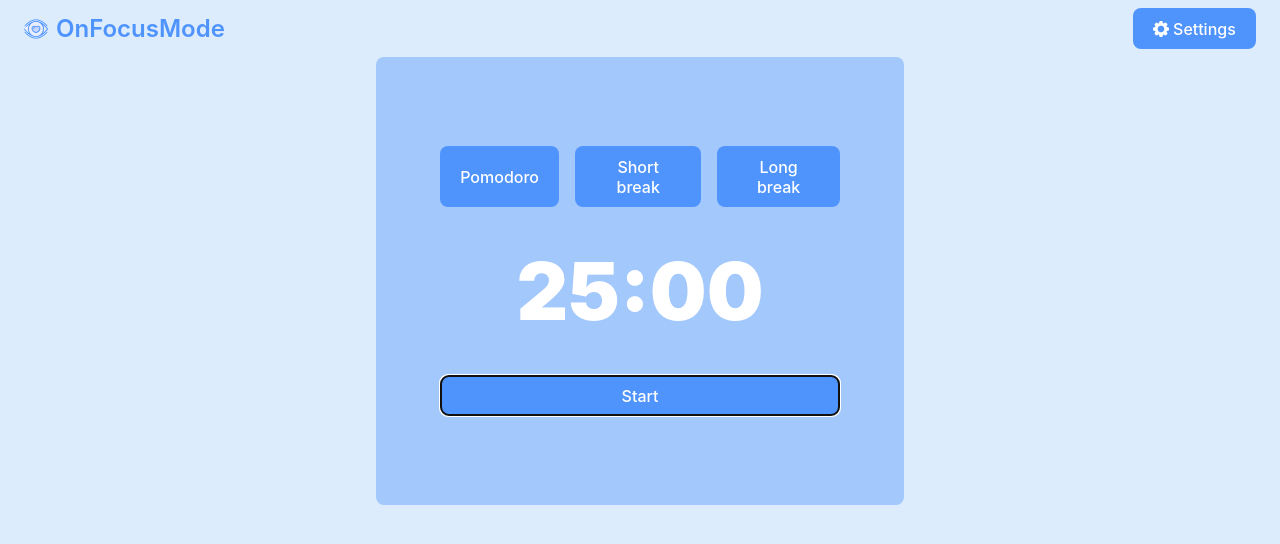
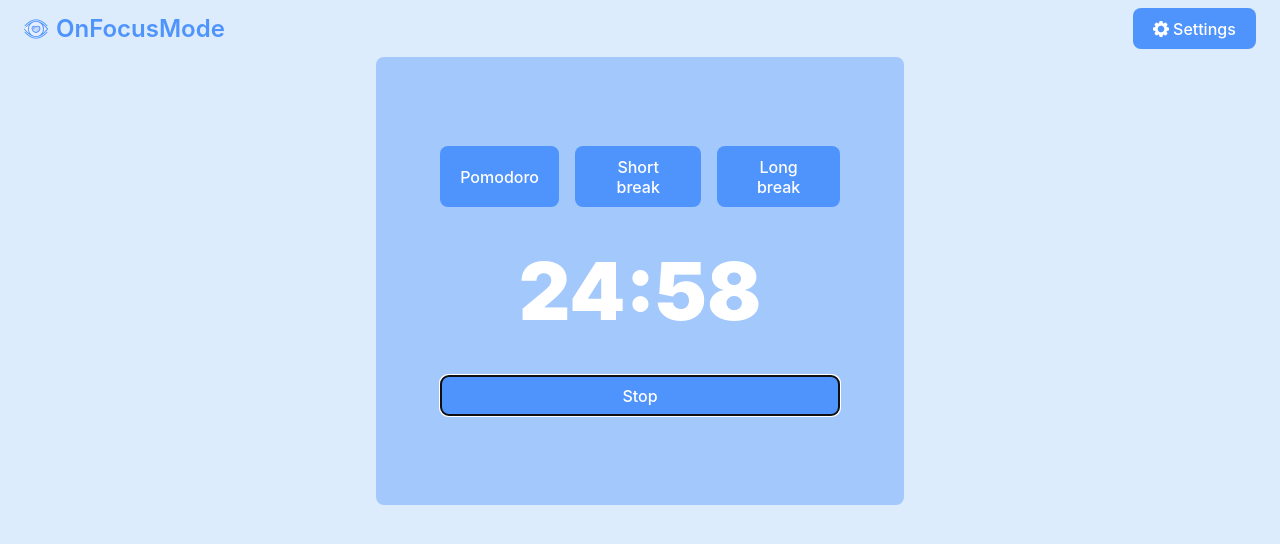
Before and after one commit to vtbt/roadmap.sh-projects, a React (Vite) app in the folder frontend/pomodoro-timer/: page / in a window 1280 px wide. Both pictures are taken after a click on the button "Start". Shown: the top 544 px of the page. Built offline with nearby package versions, Linux system fonts and the light colour scheme.

Commit message:
WIP - Create a pomodoro tracker application for productivity

```diff
--- a/frontend/pomodoro-timer/src/components/Pomodoro.tsx
+++ b/frontend/pomodoro-timer/src/components/Pomodoro.tsx
@@ -1,16 +1,78 @@
+import { FC, useEffect, useState } from 'react';
 import styles from './Pomodoro.module.css';
 
-const Pomodoro = () => {
+const Pomodoro: FC = () => {
+  const [timerValue, setTimerValue] = useState(25);
+  const [timeLeft, setTimeLeft] = useState(timerValue * 60);
+  const [isRunning, setIsRunning] = useState(false);
+
+  //   get values from settings
+
+  useEffect(() => {
+    let interval: ReturnType<typeof setInterval> | null = null;
+
+    if (isRunning && timeLeft > 0) {
+      interval = setInterval(() => {
+        setTimeLeft((prevTime) => prevTime - 1);
+      }, 1000);
+    } else if (timeLeft === 0) {
+      handleTimerComplete();
+    }
+
+    return () => {
+      if (interval) clearInterval(interval);
+    };
+  }, [isRunning, timeLeft]);
+
+  const handleTimerComplete = () => {
+    setIsRunning(false);
+
+    // Determine next mode
+    // switch (mode) {
+    //   case 'work':
+    //     setCompletedCycles(prev => prev + 1);
+    //     if (completedCycles + 1 === settings.cyclesBeforeLongBreak) {
+    //       setMode('longBreak');
+    //       setTimeLeft(settings.longBreakDuration * 60);
+    //     } else {
+    //       setMode('break');
+    //       setTimeLeft(settings.shortBreakDuration * 60);
+    //     }
+    //     break;
+    //   case 'break':
+    //     setMode('work');
+    //     setTimeLeft(settings.workDuration * 60);
+    //     break;
+    //   case 'longBreak':
+    //     setMode('work');
+    //     setTimeLeft(settings.workDuration * 60);
+    //     setCompletedCycles(0);
+    //     break;
+    // }
+  };
+
+  const formatTime = (seconds: number) => {
+    const minutes = Math.floor(seconds / 60);
+    const remainingSeconds = seconds % 60;
+    return `${minutes.toString().padStart(2, '0')}:${remainingSeconds
+      .toString()
+      .padStart(2, '0')}`;
+  };
+
   return (
     <div className={styles.pomodoro}>
       <div className={styles.wrapper}>
         <div className={styles.buttonGroup}>
-          <button>Pomodoro</button>
-          <button>Short break</button>
-          <button>Long break</button>
+          <button onClick={() => setTimerValue(25)}>Pomodoro</button>
+          <button onClick={() => setTimerValue(5)}>Short break</button>
+          <button onClick={() => setTimerValue(15)}>Long break</button>
         </div>
-        <p className={styles.timer}>25:00</p>
-        <button>Start</button>
+        <p className={styles.timer}> {formatTime(timeLeft)}</p>
+        {isRunning ? (
+          <button onClick={() => setIsRunning(false)}>Stop</button>
+        ) : (
+          <button onClick={() => setIsRunning(true)}>Start</button>
+        )}
       </div>
     </div>
   );
--- a/frontend/pomodoro-timer/src/components/Settings.tsx
+++ b/frontend/pomodoro-timer/src/components/Settings.tsx
@@ -1,6 +1,7 @@
+import { FC } from 'react';
 import styles from './Settings.module.css';
 
-const Settings = () => {
+const Settings: FC = () => {
   return (
     <div className={styles.settings}>
       <div className={styles.wrapper}>
```
